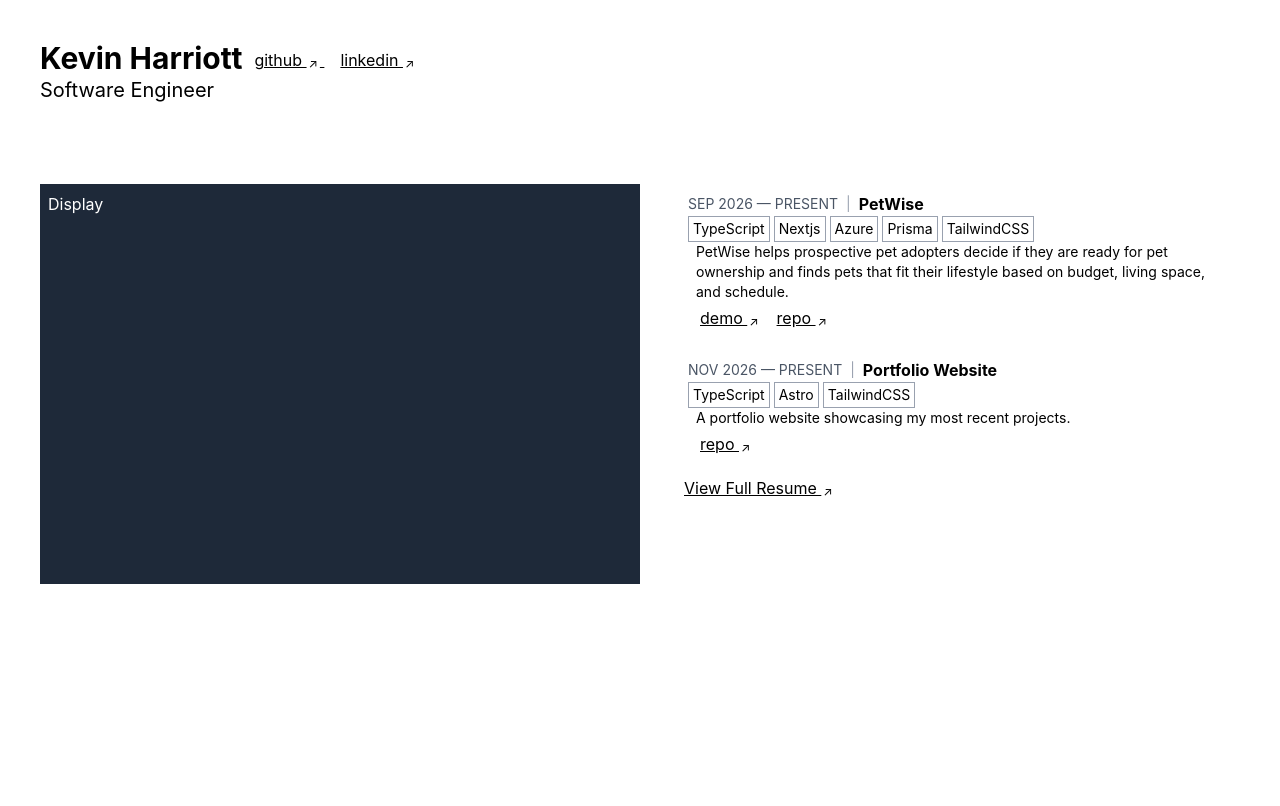
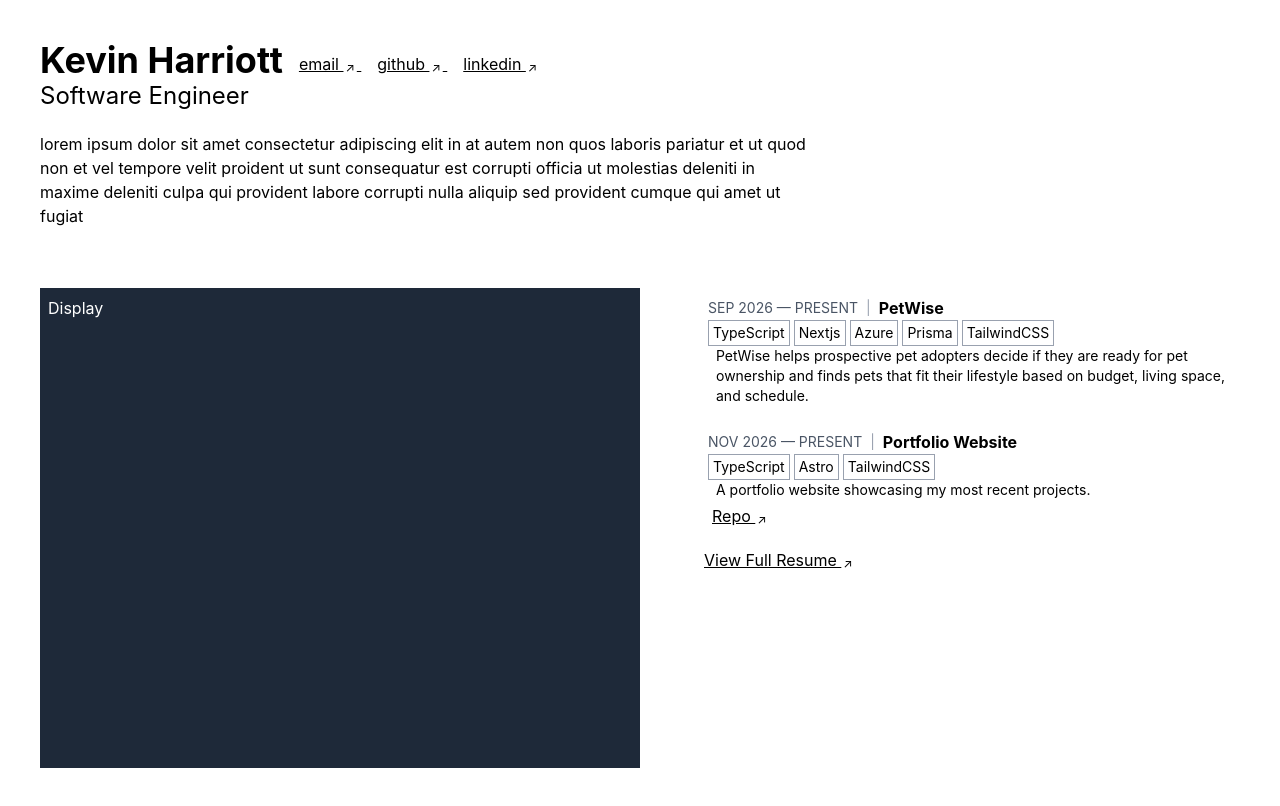
Before and after one commit to Markyriott/portfolio-site, an Astro site: page / in a window 1280 px wide. Built offline with nearby package versions, Linux system fonts and the light colour scheme; Astro itself is replaced by a stand-in of ours.

Commit message:
Added about section

```diff
--- a/src/components/Header.astro
+++ b/src/components/Header.astro
@@ -1,14 +1,15 @@
 ---
-import { GITHUB_URL, LINKEDIN_URL } from "../consts";
+import { EMAIL_ADDRESS, GITHUB_URL, LINKEDIN_URL } from "../consts";
 import Link from "./Link.astro";
 ---
 
-<div class="flex gap-2">
+<div class="flex gap-3">
     <div>
-        <h1 class= "text-3xl font-bold">Kevin Harriott</h1>
-        <p class="text-xl">Software Engineer</p>
+        <h1 class= "text-4xl font-bold">Kevin Harriott</h1>
+        <p class="text-2xl">Software Engineer</p>
     </div>
-    <div class= "space-x-2 mt-2">
+    <div class= "space-x-2 mt-3">
+        <Link href={EMAIL_ADDRESS} text="email" />
         <Link href={GITHUB_URL} text="github" />
         <Link href={LINKEDIN_URL} text="linkedin" />
     </div>
--- a/src/components/ProjectLink.astro
+++ b/src/components/ProjectLink.astro
@@ -15,16 +15,16 @@ interface Props {
 const { project } = Astro.props;
 ---
 
-<div class="p-2 w-full max-w-4xl transition duration-100 hover:bg-gray-100 hover:outline hover:outline-gray-400">
+<div class="p-2 w-full max-w-3xl transition duration-100 hover:bg-gray-100 hover:outline hover:outline-gray-400">
     <div class="flex gap-x-2 items-center flex-wrap">
-        <p class="text-sm text-wrap text-gray-600">{project.startDate} — {project.endDate}</p>
+        <p class="text-sm text-wrap text-gray-600">{project.startDate} — {project.endDate? project.endDate : "PRESENT"}</p>
         <span class="text-sm text-gray-400">|</span>
         <p class="text-md font-bold">{project.id}</p>
         <slot/>
     </div>
     <p class="text-sm ml-2 text-wrap">{project.description}</p>
-    <div class="flex ml-2 gap-2">
-        {project.demoLink && <Link href={project.demoLink} text="demo" />}
-        {project.repoLink && <Link href={project.repoLink} text="repo" />}
+    <div class="flex  gap-2">
+        {project.demoLink && <Link href={project.demoLink} text="Demo" />}
+        {project.repoLink && <Link href={project.repoLink} text="Repo" />}
     </div>
 </div>
--- a/src/components/ProjectViewer.astro
+++ b/src/components/ProjectViewer.astro
@@ -9,8 +9,8 @@ const resumeLink=`${import.meta.env.BASE_URL}resume.pdf`;
 const projects = await getCollection("projects");
 ---
 
-<div class="flex flex-row gap-10">
-    <div class="bg-gray-800 text-white p-2 hidden md:block md:min-w-100 md:h-67 lg:min-w-150 lg:h-100">
+<div class="flex flex-row gap-10 lg:gap-15 mt-15">
+    <div class="bg-gray-800 text-white p-2 hidden md:block md:min-w-100 md:h-80 lg:min-w-150 lg:h-120">
         Display
     </div>
     <div class="space-y-2">
--- a/src/consts.ts
+++ b/src/consts.ts
@@ -1,4 +1,5 @@
 export const SITE_TITLE = "riott.dev";
 export const SITE_DESCRIPTION = "Portfolio website for Kevin Harriott";
+export const EMAIL_ADDRESS = "mailto:markyriott@gmail.com";
 export const GITHUB_URL = "https://github.com/Markyriott";
 export const LINKEDIN_URL = "https://www.linkedin.com/in/kevin-m-harriott/";
--- a/src/data/projects.json
+++ b/src/data/projects.json
@@ -4,17 +4,17 @@
         "techStack": ["TypeScript", "Nextjs", "Azure", "Prisma", "TailwindCSS"],
         "description": "PetWise helps prospective pet adopters decide if they are ready for pet ownership and finds pets that fit their lifestyle based on budget, living space, and schedule.",
         "startDate": "SEP 2026",
-        "endDate": "PRESENT",
+        "endDate": "",
         "media": "",
-        "demoLink": "https://google.com",
-        "repoLink": "https://google.com"
+        "demoLink": "",
+        "repoLink": ""
     },
     {
         "id": "Portfolio Website",
         "techStack": ["TypeScript", "Astro", "TailwindCSS"],
         "description": "A portfolio website showcasing my most recent projects.",
         "startDate": "NOV 2026",
-        "endDate": "PRESENT",
+        "endDate": "",
         "media": "",
         "demoLink": "",
         "repoLink": "https://github.com/Markyriott/portfolio-site"
--- a/src/pages/index.astro
+++ b/src/pages/index.astro
@@ -13,8 +13,13 @@ const description = SITE_DESCRIPTION;
 		<BaseHead title={title} description={description}/>
 	</head>
 	<body>
-		<main class="p-10 font-mono space-y-20 mx-auto max-w-fit">
+		<main class="p-10 font-mono mx-auto max-w-fit flex flex-col min-h-screen">
 			<Header />
+			<div class="mt-5 max-w-3xl">
+				<p class="text-md text-wrap">
+					lorem ipsum dolor sit amet consectetur adipiscing elit in at autem non quos laboris pariatur et ut quod non et vel tempore velit proident ut sunt consequatur est corrupti officia ut molestias deleniti in maxime deleniti culpa qui provident labore corrupti nulla aliquip sed provident cumque qui amet ut fugiat
+				</p>
+			</div>
 			<ProjectViewer />
 		</main>
 	</body>
```
